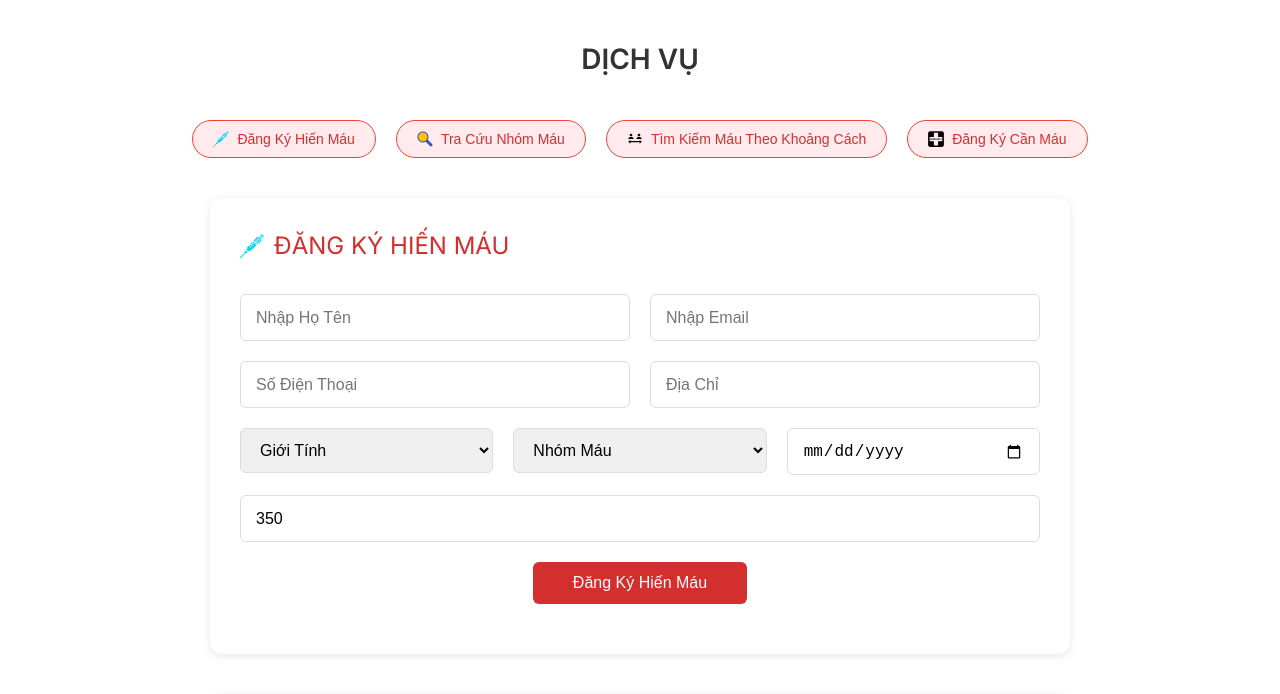
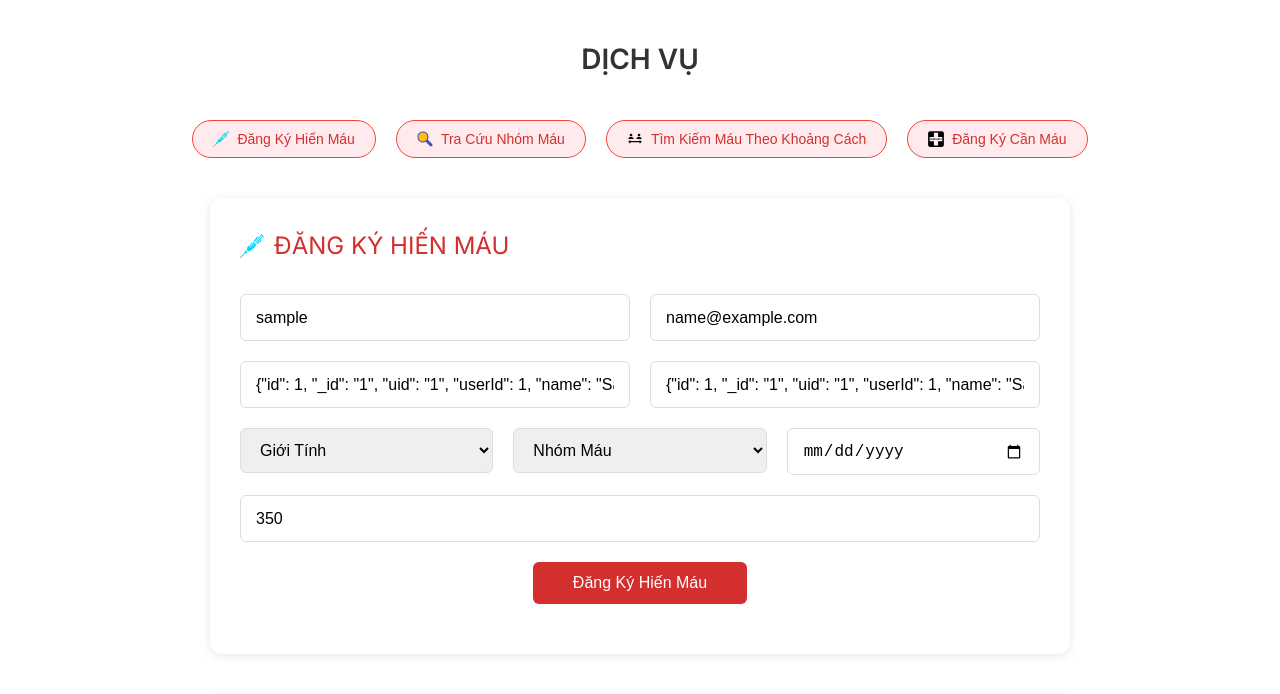
Before and after one commit to nguyennhathao-so/Java_lab, a plain HTML site: page frontend/services.html in a window 1280 px wide. Shown: the part 106-800 px from the top of the page. Drawn offline with Linux system fonts and the light colour scheme; sample sign-in values are in the browser's storage.

Commit message:
auto_fill

```diff
--- a/frontend/services.html
+++ b/frontend/services.html
@@ -554,6 +554,36 @@
       }
     }
   </script>
+
+  <script>
+    document.addEventListener('DOMContentLoaded', function () {
+      // Lấy thông tin user từ localStorage
+      const userName = localStorage.getItem('userName') || '';
+      const userEmail = localStorage.getItem('userEmail') || '';
+      const userPhone = localStorage.getItem('userPhone') || '';
+      const userAddress = localStorage.getItem('userAddress') || '';
+
+      // Auto-fill form Đăng ký hiến máu
+      const donationForm = document.getElementById('donation-form');
+      if (donationForm) {
+        donationForm.elements['name'].value = userName;
+        donationForm.elements['email'].value = userEmail;
+        donationForm.elements['phone'].value = userPhone;
+        donationForm.elements['address'].value = userAddress;
+      }
+
+      // Auto-fill form Đăng ký cần máu
+      const needBloodForm = document.getElementById('needBloodForm');
+      if (needBloodForm) {
+        needBloodForm.elements['name'].value = userName;
+        needBloodForm.elements['phone'].value = userPhone;
+        // Nếu có địa chỉ, bạn có thể auto-fill vào trường location nếu muốn
+        if (needBloodForm.elements['location']) {
+          needBloodForm.elements['location'].value = userAddress;
+        }
+      }
+    });
+  </script>
 </body>
 
 </html>
```
